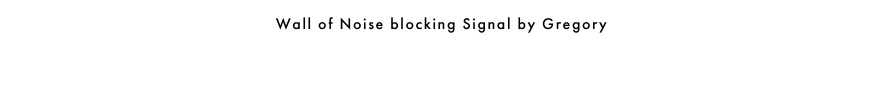
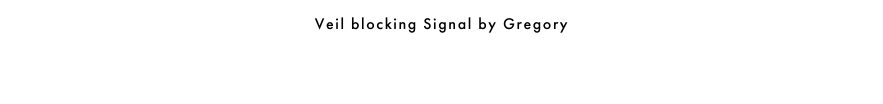
Before and after one commit to futureboyHQ/futureboyHQ.github.io, a plain HTML site: page No./010.html in a window 1280 px wide. Shown: the part 545-649 px from the top of the page, without its empty margins (198-1081 px from the left). Drawn offline with Linux system fonts and the light colour scheme.

Commit message:
img description

```diff
--- a/No./010.html
+++ b/No./010.html
@@ -47,7 +47,7 @@
     <div class="articleIMG">
       <div class="articleImgPlacementWIDER750PX">
         <img src="../img/010thb.png" alt="">
-        <span class="imgSubtitle">Wall of Noise blocking Signal by Gregory</span>
+        <span class="imgSubtitle">Veil blocking Signal by Gregory</span>
       </div>
 
     </div>
```
